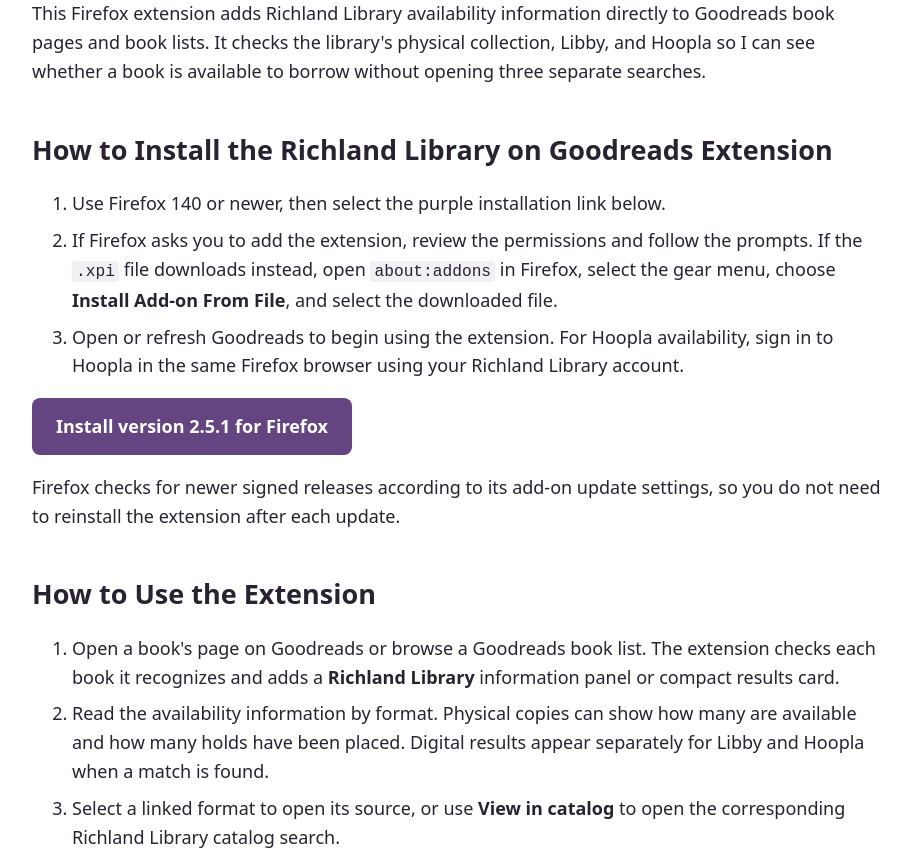
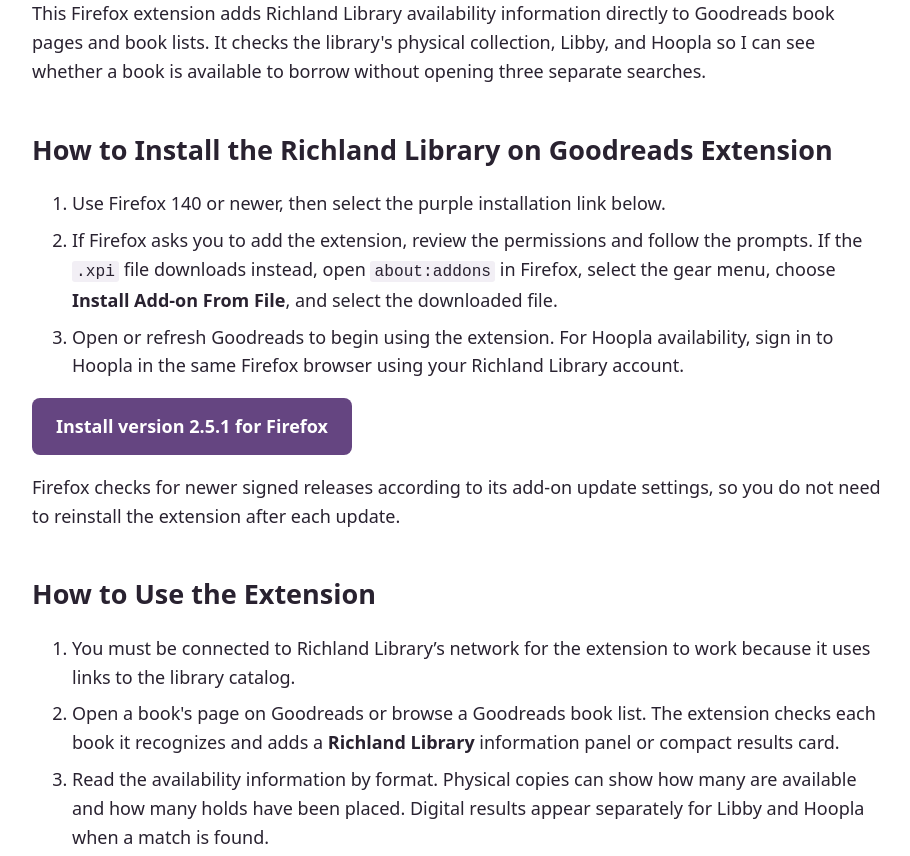
Before and after one commit to adelechase/richland-goodreads-firefox, a browser extension: page docs/index.html in a window 1280 px wide. Shown: the part 152-1008 px from the top of the page, without its empty margins (183-1093 px from the left). Drawn offline with Linux system fonts and the light colour scheme.

```diff
--- a/docs/index.html
+++ b/docs/index.html
@@ -25,6 +25,7 @@
 
     <h2>How to Use the Extension</h2>
     <ol>
+      <li>You must be connected to Richland Library’s network for the extension to work because it uses links to the library catalog.</li>
       <li>Open a book's page on Goodreads or browse a Goodreads book list. The extension checks each book it recognizes and adds a <strong>Richland Library</strong> information panel or compact results card.</li>
       <li>Read the availability information by format. Physical copies can show how many are available and how many holds have been placed. Digital results appear separately for Libby and Hoopla when a match is found.</li>
       <li>Select a linked format to open its source, or use <strong>View in catalog</strong> to open the corresponding Richland Library catalog search.</li>
```
